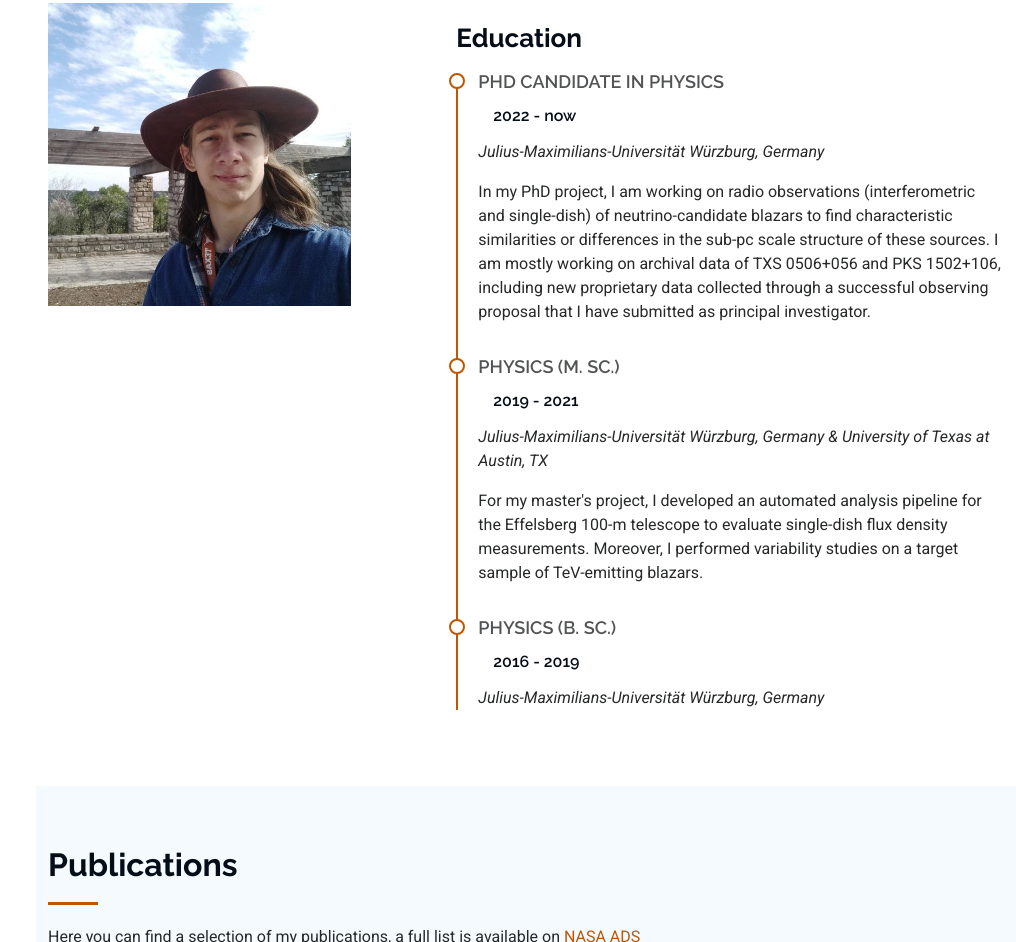
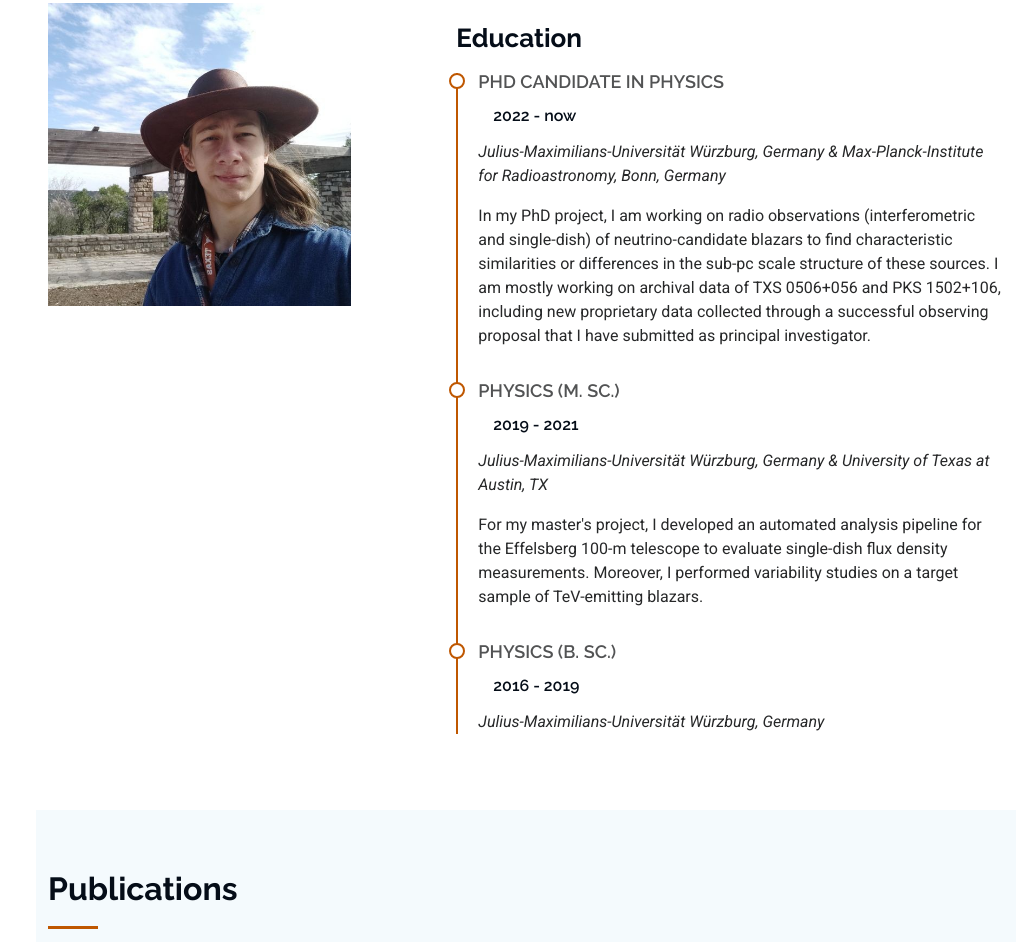
Before and after one commit to flep198/eppel.space, a plain HTML site: page index.html in a window 1280 px wide. Shown: the part 1115-2057 px from the top of the page, without its empty margins (264-1280 px from the left). Drawn offline with Linux system fonts and the light colour scheme.

```diff
--- a/index.html
+++ b/index.html
@@ -108,7 +108,7 @@
             <div class="resume-item">
               <h4>PhD Candidate in Physics</h4>
               <h5>2022 - now</h5>
-              <p><em>Julius-Maximilians-Universität Würzburg, Germany</em></p>
+              <p><em>Julius-Maximilians-Universität Würzburg, Germany & Max-Planck-Institute for Radioastronomy, Bonn, Germany</em></p>
               <p>In my PhD project, I am working on radio observations (interferometric and single-dish) of neutrino-candidate blazars to find characteristic similarities or differences in the sub-pc scale structure of these sources. I am mostly working on archival data of TXS 0506+056 and PKS 1502+106, including new proprietary data collected through a successful observing proposal that I have submitted as principal investigator.</p>
 
             </div>
```
Also changed, not shown: assets/favicon.png (added), assets/img/apple-touch-icon.png, assets/img/favicon.ico (added), assets/img/favicon.png, assets/img/favicon.svg (added), assets/img/site.webmanifest (added), assets/img/web-app-manifest-192x192.png (added), assets/img/web-app-manifest-512x512.png (added).
